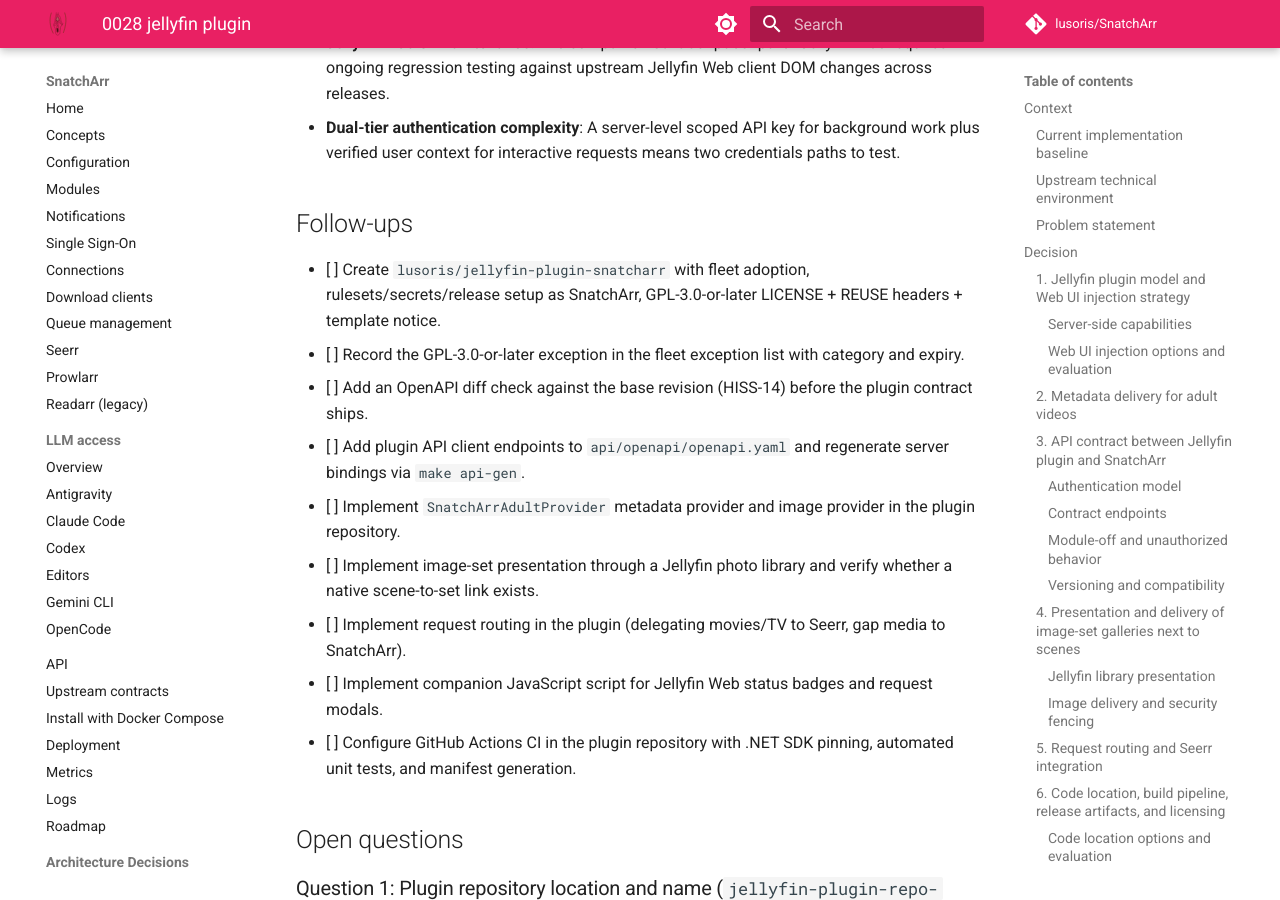
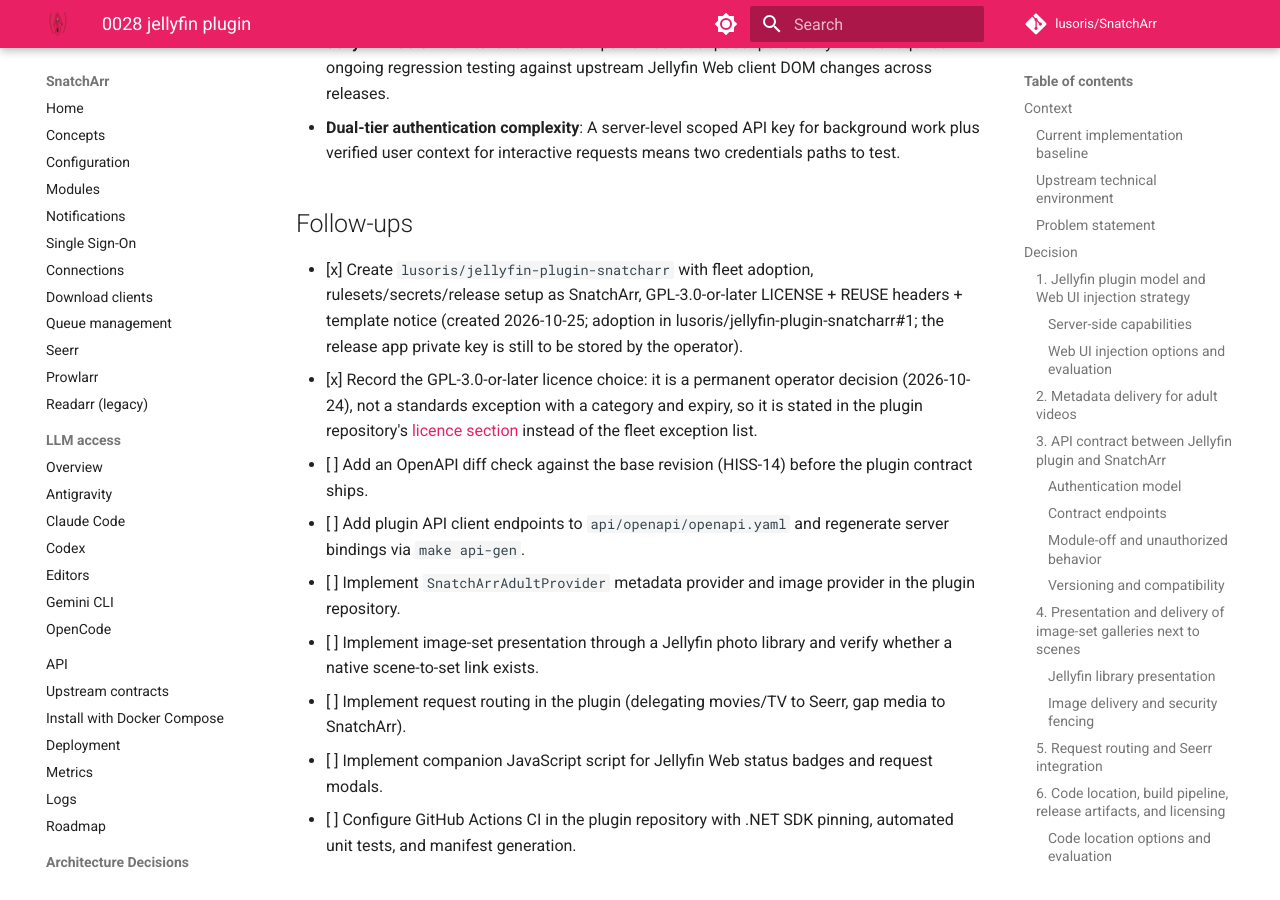
Before and after one commit to lusoris/SnatchArr, an MkDocs documentation site: the page built from docs/adr/0028-jellyfin-plugin.md, in a window 1280 px wide and 900 px high, scrolled down 14749 px. Built offline with MkDocs 1.6.1 and Material for MkDocs 9.7.7, drawn with Linux system fonts in a browser that asks for light colours; comment, search, counter and statistics services are not loaded; some of the changed text lies outside the part shown.

Commit message:
docs(adr): record the plugin GUID and the plugin repository in ADR-0028 (#656)
lusoris/jellyfin-plugin-snatcharr now exists with the fleet adoption merged. The manifest example carries the GUID generated once at repository creation, the follow-up for creating the repository is ticked, and the licence follow-up points at the licence section of the plugin repository, since the GPL-3.0-or-later choice is permanent rather than a standards exception.

Signed-off-by: lusoris <lusoris@pm.me>

````diff
--- a/docs/adr/0028-jellyfin-plugin.md
+++ b/docs/adr/0028-jellyfin-plugin.md
@@ -300,12 +300,12 @@
 #### Build and release pipeline
 
 1. **Toolchain pin**: .NET SDK `10.0.x` via `global.json` at the plugin repository root, matching Jellyfin v12.3.
-2. **Jellyfin plugin manifest**: The plugin repository publishes a standard Jellyfin plugin catalog manifest (`manifest.json`; the values below are an example, the GUID is generated once at repository creation):
+2. **Jellyfin plugin manifest**: The plugin repository publishes a standard Jellyfin plugin catalog manifest (`manifest.json`; the GUID below was generated once at repository creation on 2026-10-25 and never changes, the version and URL values are an example):
 
    ```json
    [
      {
-       "guid": "e5b8d234-912a-4a87-b9c1-7f3e82d1a042",
+       "guid": "040a8e66-1be2-4e9b-befb-89a889fdb229",
        "name": "SnatchArr Companion",
        "description": "Media requests, adult library metadata, and image-set galleries for SnatchArr.",
        "overview": "Bridges Jellyfin with your SnatchArr front door.",
@@ -370,8 +370,8 @@
 
 ## Follow-ups
 
-- [ ] Create `lusoris/jellyfin-plugin-snatcharr` with fleet adoption, rulesets/secrets/release setup as SnatchArr, GPL-3.0-or-later LICENSE + REUSE headers + template notice.
-- [ ] Record the GPL-3.0-or-later exception in the fleet exception list with category and expiry.
+- [x] Create `lusoris/jellyfin-plugin-snatcharr` with fleet adoption, rulesets/secrets/release setup as SnatchArr, GPL-3.0-or-later LICENSE + REUSE headers + template notice (created 2026-10-25; adoption in lusoris/jellyfin-plugin-snatcharr#1; the release app private key is still to be stored by the operator).
+- [x] Record the GPL-3.0-or-later licence choice: it is a permanent operator decision (2026-10-24), not a standards exception with a category and expiry, so it is stated in the plugin repository's [licence section](https://github.com/lusoris/jellyfin-plugin-snatcharr#licence) instead of the fleet exception list.
 - [ ] Add an OpenAPI diff check against the base revision (HISS-14) before the plugin contract ships.
 - [ ] Add plugin API client endpoints to `api/openapi/openapi.yaml` and regenerate server bindings via `make api-gen`.
 - [ ] Implement `SnatchArrAdultProvider` metadata provider and image provider in the plugin repository.
````
